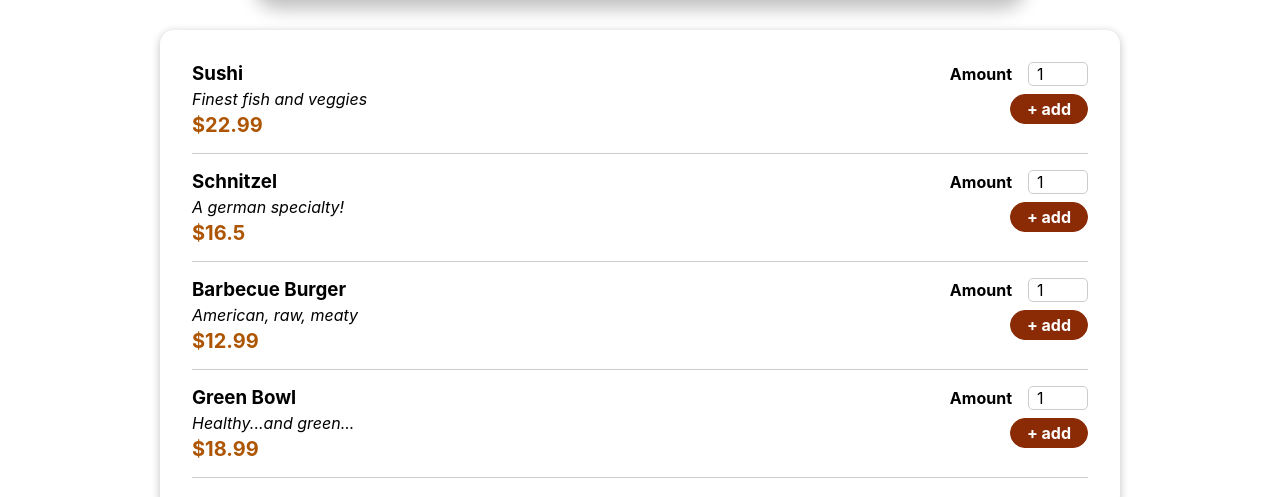
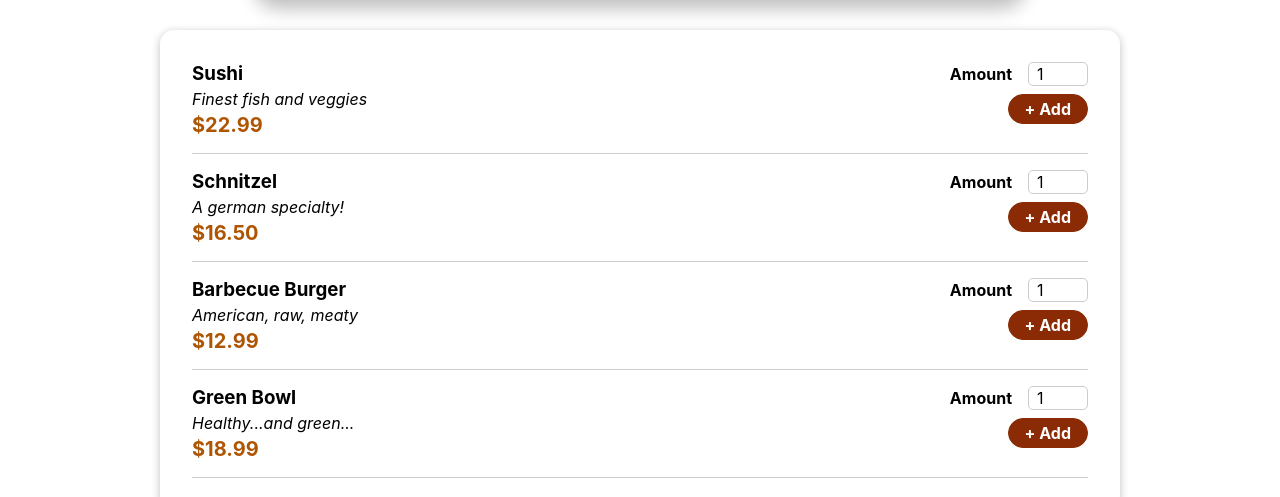
Before and after one commit to Dharvik19/ecommerce-web, a React (Create React App) app: page / in a window 1280 px wide. Shown: the part 372-869 px from the top of the page. Built offline with nearby package versions, Linux system fonts and the light colour scheme.

Commit message:
updated the meals folder

```diff
--- a/src/components/Meals/AvailableMeals.js
+++ b/src/components/Meals/AvailableMeals.js
@@ -32,6 +32,7 @@ const AvailableMeals = () => {
   const mealsList = DUMMY_MEALS.map((meal) => (
     <MealItem
     key={meal.id}
+    id={meal.id}
     name={meal.name}
     description={meal.description}
     price={meal.price} />
--- a/src/components/Meals/MealItem.js
+++ b/src/components/Meals/MealItem.js
@@ -1,15 +1,27 @@
+import React,{useContext} from 'react';
 import classes from './MealItem.module.css';
 import MealItemForm from './MealItemForm';
+import CartContext from '../../Store/cart-context';
 const MealItem =(props)=>{
+    const cartCtx = useContext(CartContext);
+    const price = `$${props.price.toFixed(2)}`;
+    const addToCartHandler = amount =>{
+        cartCtx.addItem({
+            id:props.id,
+            name:props.name,
+            amount: amount,
+            price : props.price
+        });
+    }
     return(
         <li className={classes.meal}>
             <div>
                 <h3>{props.name}</h3>
                 <div className={classes.description}>{props.description}</div>
-                <div className={classes.price}> ${props.price}</div>
+                <div className={classes.price}> {price}</div>
             </div>
             <div>
-                <MealItemForm/>
+                <MealItemForm onAddToCart={addToCartHandler}/>
             </div>
         </li>
     )
--- a/src/components/Meals/MealItemForm.js
+++ b/src/components/Meals/MealItemForm.js
@@ -1,20 +1,48 @@
+import React,{ useState,useRef} from 'react';
 import classes from './MealItemForm.module.css';
 import Input from '../UI/Input';
-const MealItemForm=()=>{
-    return (
-        <form className={classes.form}>
-            <Input label="Amount"
-                input={{
-                    id: 'amount',
-                    type:'number',
-                    min:'1',
-                    max:'5',
-                    step:'1',
-                    defaultValue:'1'
-                }}
-            ></Input>
-            <button>+ add</button>
-        </form>
-    )
-}
+
+
+    const MealItemForm = (props) => {
+        const [amountIsValid, setAmountIsValid] = useState(true);
+        const amountInputRef = useRef();
+
+        const submitHandler = (event) => {
+          event.preventDefault();
+
+          const enteredAmount = amountInputRef.current.value;
+          const enteredAmountNumber = +enteredAmount;
+
+          if (
+            enteredAmount.trim().length === 0 ||
+            enteredAmountNumber < 1 ||
+            enteredAmountNumber > 5
+          ) {
+            setAmountIsValid(false);
+            return;
+          }
+
+          props.onAddToCart(enteredAmountNumber);
+        };
+
+        return (
+          <form className={classes.form} onSubmit={submitHandler}>
+            <Input
+              ref={amountInputRef}
+              label='Amount'
+              input={{
+                id: 'amount_' + props.id,
+                type: 'number',
+                min: '1',
+                max: '5',
+                step: '1',
+                defaultValue: '1',
+              }}
+            />
+            <button>+ Add</button>
+            {!amountIsValid && <p>Please enter a valid amount (1-5).</p>}
+          </form>
+        );
+      };
+
 export default MealItemForm;
```
